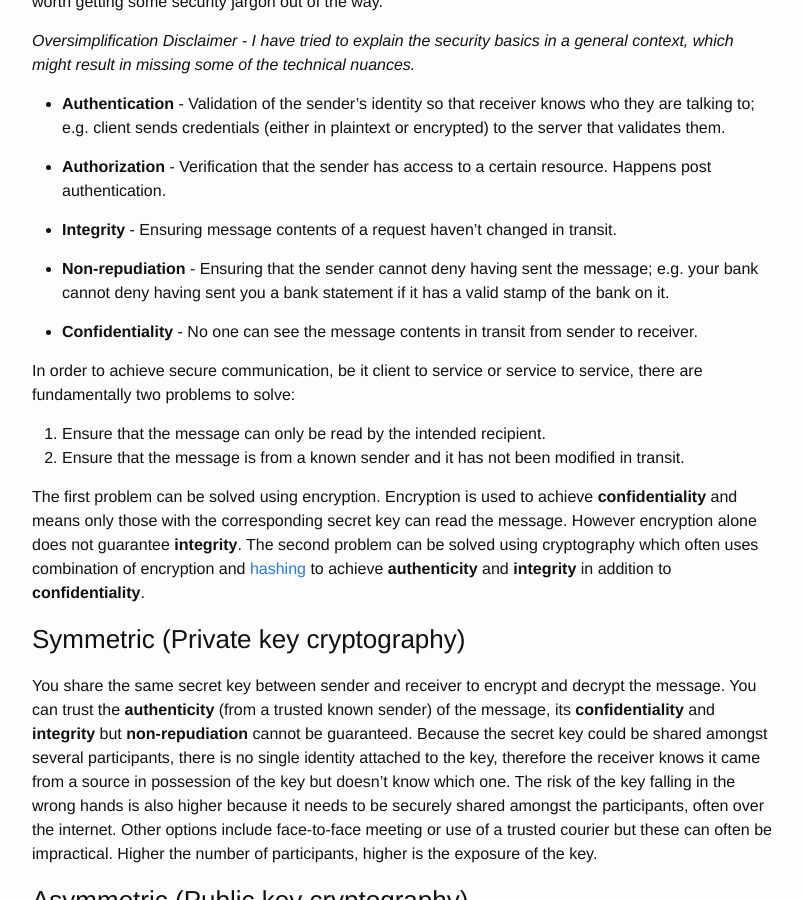
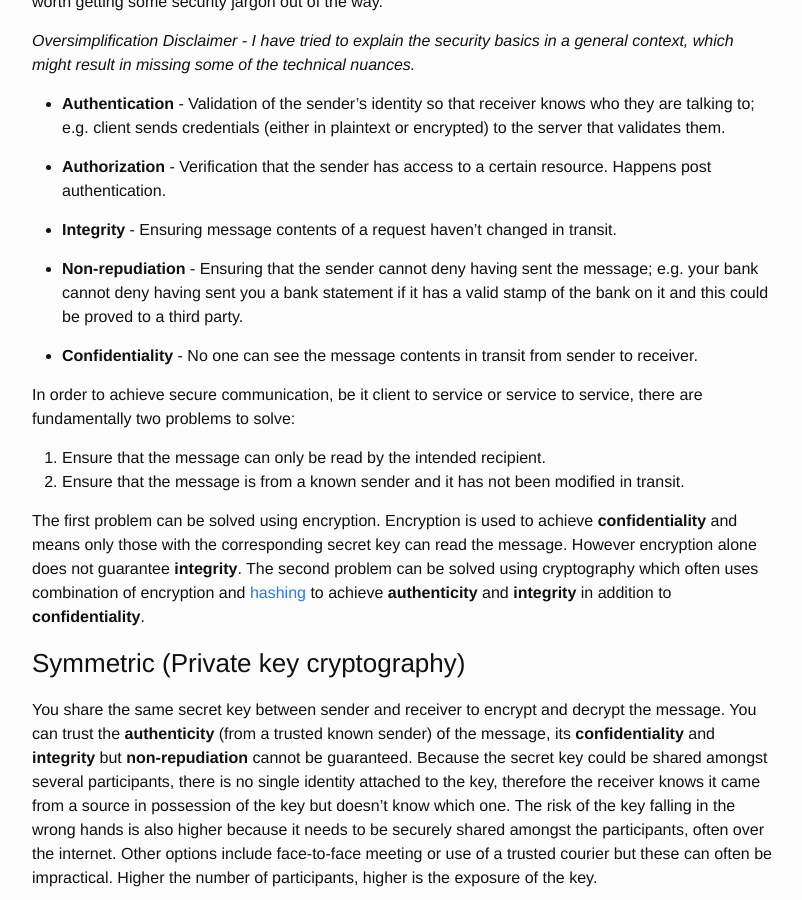
Before and after one commit to hemantksingh/hemantksingh.github.io, a Jekyll site: the page built from _posts/2018-08-11-securing-rest-apis.markdown, in a window 1280 px wide and 900 px high, scrolled down 447 px. Shown: the whole window, without its empty margins (238-1040 px from the left). Built offline with Jekyll 4.4.1, drawn with Linux system fonts in a browser that asks for light colours; comment, search, counter and statistics services are not loaded.

Commit message:
Fixes typo in demonitisation, updates non repudiation

```diff
--- a/_posts/2018-08-11-securing-rest-apis.markdown
+++ b/_posts/2018-08-11-securing-rest-apis.markdown
@@ -21,7 +21,7 @@ When looking at any security aspect, often a lot of terms get thrown around, whi
 
 * **Integrity** - Ensuring message contents of a request haven't changed in transit.
 
-* **Non-repudiation** - Ensuring that the sender cannot deny having sent the message; e.g. your bank cannot deny having sent you a bank statement if it has a valid stamp of the bank on it.
+* **Non-repudiation** - Ensuring that the sender cannot deny having sent the message; e.g. your bank cannot deny having sent you a bank statement if it has a valid stamp of the bank on it and this could be proved to a third party.
 
 * **Confidentiality** - No one can see the message contents in transit from sender to receiver.
 
--- a/_posts/politics/2016-11-20-demonetisation-surgical-strike-carpet-bomb.markdown
+++ b/_posts/politics/2016-11-20-demonetisation-surgical-strike-carpet-bomb.markdown
@@ -23,7 +23,7 @@ The media has called this a surgical strike on black money and corruption. Is th
 ### Removal of counterfeit currency
 **Benefit:** Funding for terror and other subversive activities in counterfeit currency will be removed.
 
-*Does demonetisation achieve removal of counterfeit currency?* Yes! *Was this the only way of going about doing this?* No! A phased out release of new currency would have achieved the same objective without starting a panic that we are seeing today in the financial system. A lot of countries do this all the time in a managed way, by introducing redesigned bills to improve security of the currency. A shock to the system or the so called *surgical strike* does mean less time for the counterfeiters to move their money around but it also means giving less time to genuine traders and small time businesses to get on with their daily trade. That is why we are seeing a lot of disruption to in the unorganised economy.
+*Does demonetisation achieve removal of counterfeit currency?* Yes! *Was this the only way of going about doing this?* No! A phased out release of new currency would have achieved the same objective without starting a panic that we are seeing today in the financial system. A lot of countries do this all the time in a managed way, by introducing redesigned bills to improve security of the currency. A shock to the system or the so called *surgical strike* does mean less time for the counterfeiters to move their money around but it also means giving less time to genuine traders and small time businesses to get on with their daily trade. That is why we are seeing a lot of disruption in the unorganised economy.
 
 ### Stamping out of black money
 **Benefit:** Approximately $14 to $44 billion of back money will be extinguished.
```
